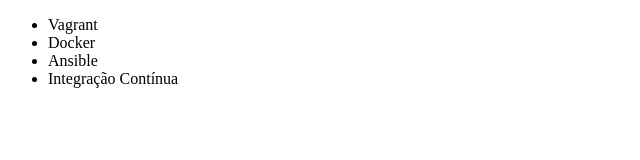
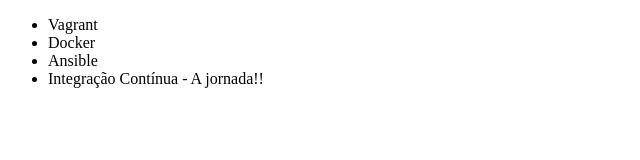
Before and after one commit to islain3/estudos-git, a plain HTML site: page index.html in a window 1280 px wide. Shown: the full height of the page, 0-640 px from the left. Drawn offline with Linux system fonts and the light colour scheme.

Commit message:
Adicionado A Jornadagit add index.html

```diff
--- a/index.html
+++ b/index.html
@@ -9,7 +9,7 @@
         <li>Vagrant</li>
         <li>Docker</li>
         <li>Ansible</li>
-        <li>Integração Contínua</li>
+        <li>Integração Contínua - A jornada!!</li>
     </ul>
 </body>
 </html>
```
